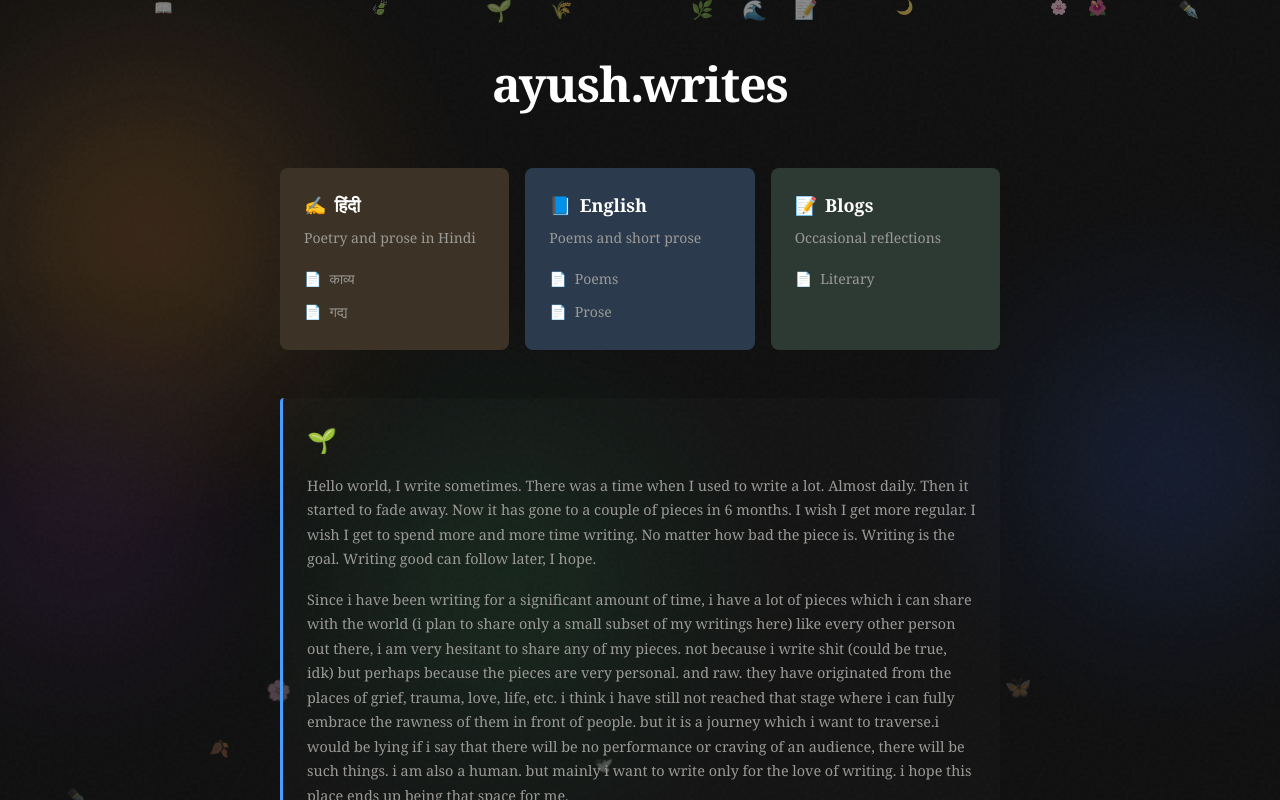
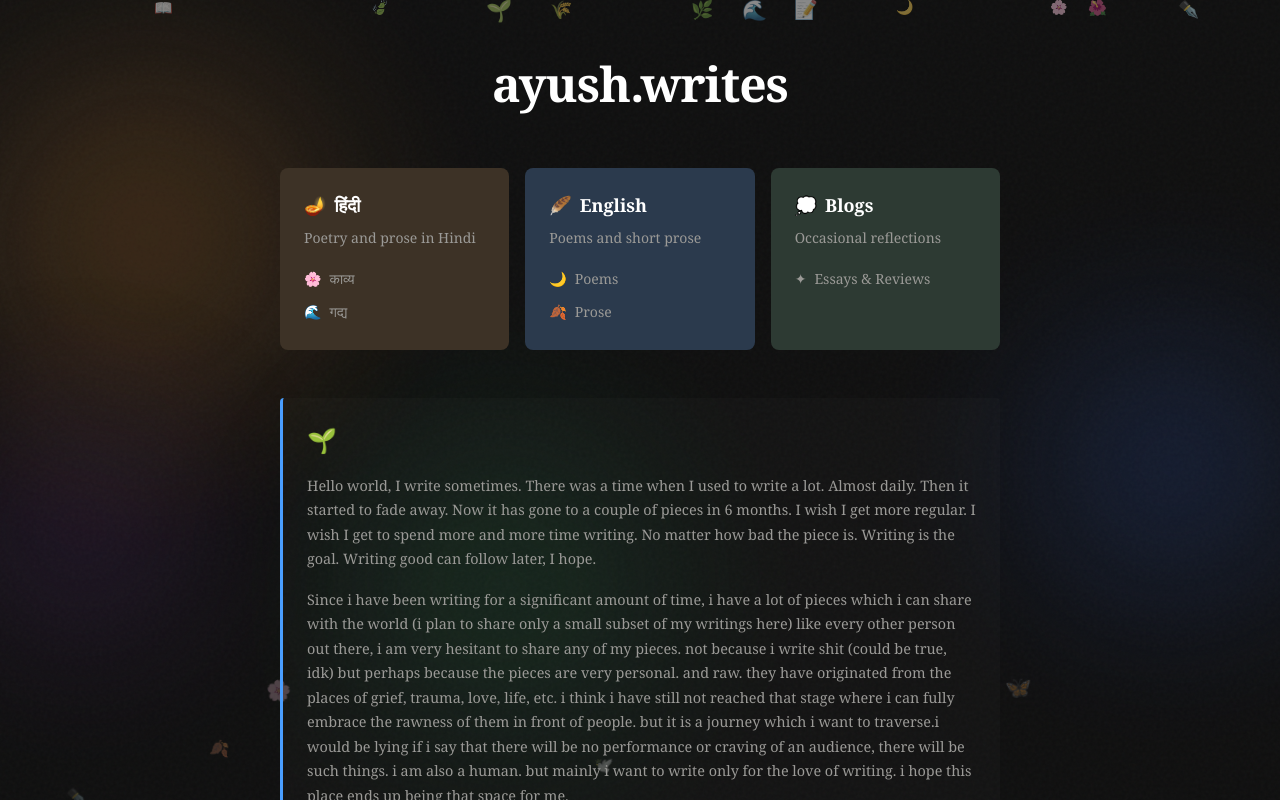
Before and after one commit to helloayushanand/ayush-writes, a Next.js app: page / in a window 1280 px wide. Shown: the top 800 px of the page. Built offline with nearby package versions, Linux system fonts and the light colour scheme.

Commit message:
emoji update;

```diff
--- a/app/blogs/page.tsx
+++ b/app/blogs/page.tsx
@@ -22,7 +22,7 @@ export default function BlogsPage() {
                         href={`/blogs/${post.slug}`}
                         className="index-item block"
                     >
-                        <span className="mr-2">📄</span>{post.title}
+                        <span className="mr-2">✦</span>{post.title}
                     </Link>
                 ))}
                 {posts.length > 0 && (
--- a/app/english/poems/page.tsx
+++ b/app/english/poems/page.tsx
@@ -20,7 +20,7 @@ export default function EnglishPoemsPage() {
                         href={`/english/poems/${poem.slug}`}
                         className="index-item block"
                     >
-                        <span className="mr-2">📄</span>{poem.title}
+                        <span className="mr-2">🌙</span>{poem.title}
                     </Link>
                 ))}
                 {poems.length > 0 && (
--- a/app/english/prose/page.tsx
+++ b/app/english/prose/page.tsx
@@ -22,7 +22,7 @@ export default function EnglishProsePage() {
                         href={`/english/prose/${piece.slug}`}
                         className="index-item block"
                     >
-                        <span className="mr-2">📄</span>{piece.title}
+                        <span className="mr-2">🍂</span>{piece.title}
                     </Link>
                 ))}
             </div>
--- a/app/hindi/poetry/page.tsx
+++ b/app/hindi/poetry/page.tsx
@@ -22,7 +22,7 @@ export default function HindiPoetryPage() {
                         href={`/hindi/poetry/${poem.slug}`}
                         className="index-item block"
                     >
-                        <span className="mr-2">📄</span>{poem.title}
+                        <span className="mr-2">🌸</span>{poem.title}
                     </Link>
                 ))}
                 {poems.length > 0 && (
--- a/app/hindi/prose/page.tsx
+++ b/app/hindi/prose/page.tsx
@@ -22,7 +22,7 @@ export default function HindiProsePage() {
                         href={`/hindi/prose/${piece.slug}`}
                         className="index-item block"
                     >
-                        <span className="mr-2">📄</span>{piece.title}
+                        <span className="mr-2">🌊</span>{piece.title}
                     </Link>
                 ))}
             </div>
--- a/app/page.tsx
+++ b/app/page.tsx
@@ -9,16 +9,16 @@ export default function Home() {
         {/* Hindi Card */}
         <div className="category-card">
           <div className="category-title">
-            <span>✍️</span>
+            <span>🪔</span>
             <span>हिंदी</span>
           </div>
           <p className="category-desc">Poetry and prose in Hindi</p>
           <div className="space-y-1">
             <Link href="/hindi/poetry" className="link-item">
-              <span>📄</span> काव्य
+              <span>🌸</span> काव्य
             </Link>
             <Link href="/hindi/prose" className="link-item">
-              <span>📄</span> गद्य
+              <span>🌊</span> गद्य
             </Link>
           </div>
         </div>
@@ -26,16 +26,16 @@ export default function Home() {
         {/* English Card */}
         <div className="category-card blue">
           <div className="category-title">
-            <span>📘</span>
+            <span>🪶</span>
             <span>English</span>
           </div>
           <p className="category-desc">Poems and short prose</p>
           <div className="space-y-1">
             <Link href="/english/poems" className="link-item">
-              <span>📄</span> Poems
+              <span>🌙</span> Poems
             </Link>
             <Link href="/english/prose" className="link-item">
-              <span>📄</span> Prose
+              <span>🍂</span> Prose
             </Link>
           </div>
         </div>
@@ -43,12 +43,12 @@ export default function Home() {
         {/* Blogs Card */}
         <Link href="/blogs" className="category-card green block">
           <div className="category-title">
-            <span>📝</span>
+            <span>💭</span>
             <span>Blogs</span>
           </div>
           <p className="category-desc">Occasional reflections</p>
           <div className="space-y-1">
-            <span className="link-item"><span>📄</span> Literary</span>
+            <span className="link-item"><span>✦</span> Essays & Reviews</span>
           </div>
         </Link>
       </div>
```
